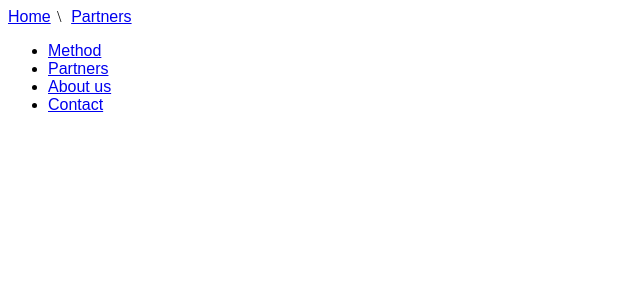
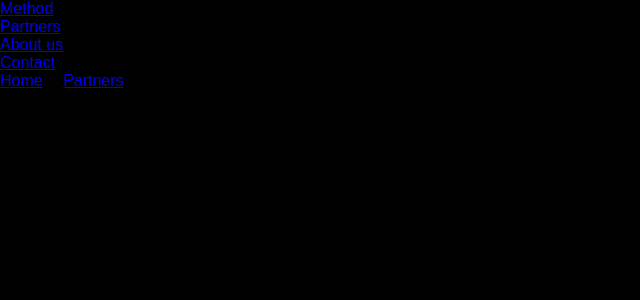
Before and after one commit to Nayomekaia/lenardandlenard, a SvelteKit app: page /partners in a window 1280 px wide. Shown: the top 300 px of the page, without its empty margins (0-640 px from the left). Built offline with nearby package versions, Linux system fonts and the light colour scheme; a web font is replaced by a local one.

Commit message:
basic layout

```diff
--- a/src/routes/+layout.svelte
+++ b/src/routes/+layout.svelte
@@ -1,15 +1,33 @@
 <script>
-	import Breadcrumb from '$lib/atoms/Breadcrumb.svelte';
-	import NavBottom from '$lib/organisms/NavBottom.svelte';
+	import Breadcrumb from "$lib/atoms/Breadcrumb.svelte";
+	import NavBottom from "$lib/organisms/NavBottom.svelte";
 
 	let { children } = $props();
 </script>
 
+<header>
+	<NavBottom />
+	<Breadcrumb />
+</header>
+
+<main>
+{@render children()}
+</main>
+
+<footer>
+</footer>
+
+<style>
+
+:global(*) {
+  margin: 0;
+  padding: 0;
+  box-sizing: border-box;
+}
+
+:global(body)  {
+		background-color: black;
+	}
 
 
-<header>
-	<Breadcrumb />
-	<NavBottom />
-</header>
-
-{@render children()}
+</style>
```
